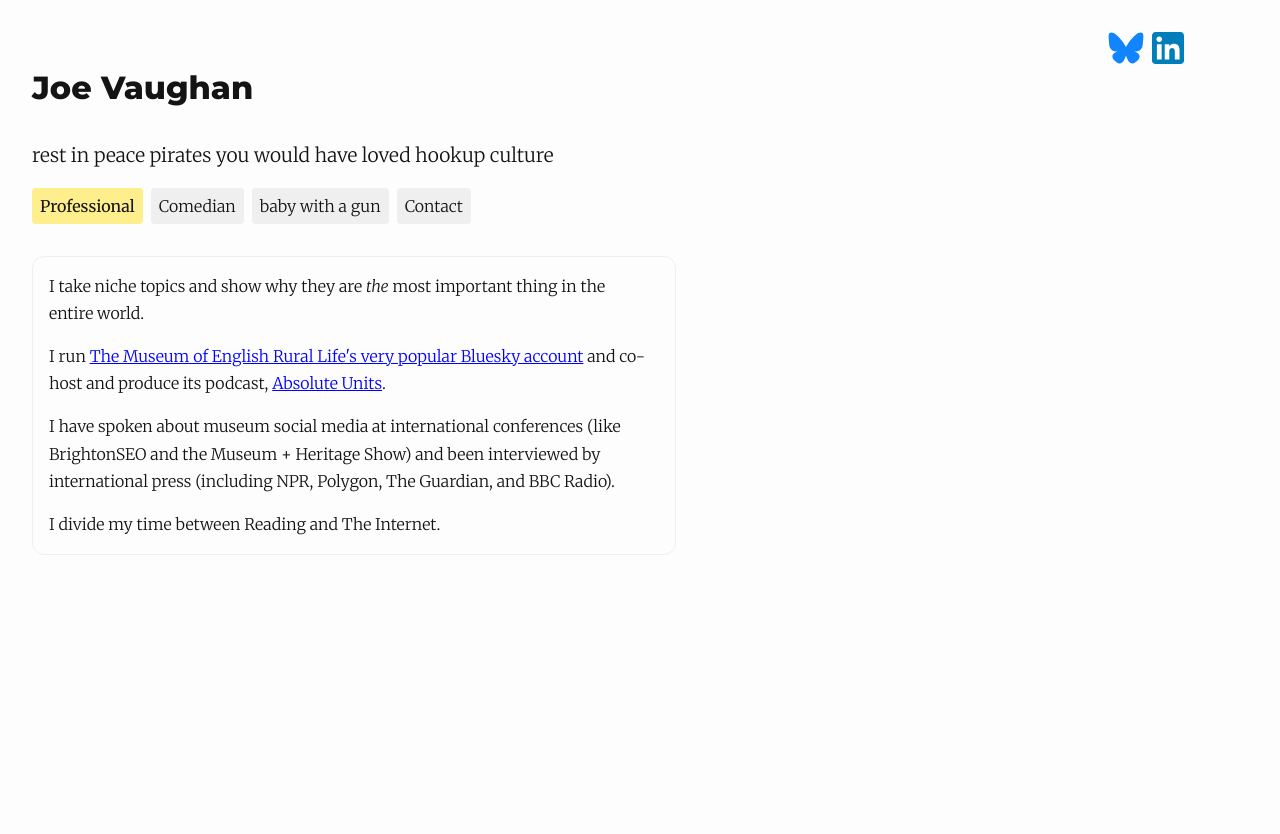
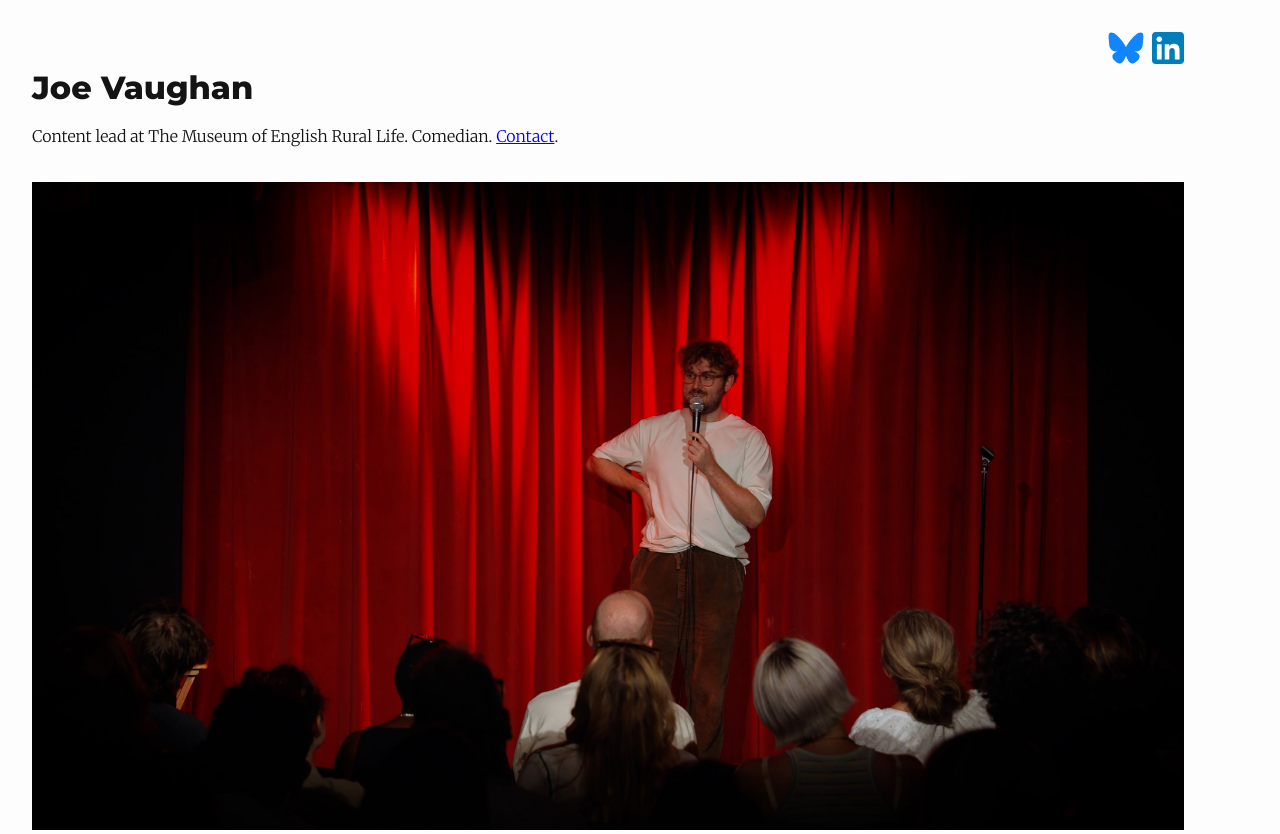
Before and after one commit to joevaugh4n/joevaugh4n, a React (Vite) app: page / in a window 1280 px wide. Before the commit the page ends 800 px from the top, so only its background shows below. Built offline with nearby package versions, Linux system fonts and the light colour scheme.

Commit message:
remove baby

```diff
--- a/src/App.tsx
+++ b/src/App.tsx
@@ -1,8 +1,7 @@
 import "./app.css";
-import BabyWithAGun from "/baby.jpg"
-import { useState } from "react";
 import Bluesky from "/bluesky.svg";
 import LinkedIn from "/linkedin.svg";
+import Joe from "/joe.jpg"
 
 interface ButtonProps {
   onClickAction: (arg: React.ReactNode) => void;
@@ -49,53 +48,6 @@ function SocialIcon({ url, title, icon }: IconProps) {
 }
 
 function App() {
-
-  interface TextOption {
-    /** The name. */
-    title: string;
-    /** React component. */
-    body: React.ReactNode;
-  }
-
-  const TextOptions: TextOption[] = [{
-    title: "Professional",
-    body: (
-      <><p>I take niche topics and show why they are <i>the</i> most important
-        thing in the entire world.</p>
-        <p>I run <a href="https://bsky.app/profile/themerl.bsky.social">The Museum of English Rural Life's very popular Bluesky account</a> and co-host and produce its podcast, <a href="https://merl.reading.ac.uk/explore/absolute-units/">Absolute Units</a>.</p>
-        <p>I have spoken about museum social media at international conferences (like BrightonSEO and the Museum + Heritage Show) and been interviewed by international press (including NPR, Polygon, The Guardian, and BBC Radio).</p><p>I divide my time between Reading and The Internet.</p>
-      </>
-    )
-  },
-  {
-    title: 'Comedian',
-    body: (
-      <>
-        <p>I'm a baby comedian and I have started doing gigs!</p>
-        <p> I'll list more here in the future (last updated 8 June 2025).</p>
-      </>
-    )
-  },
-  {
-    title: 'baby with a gun',
-    body: (
-      <><img src={BabyWithAGun} alt='baby with a gun' className='baby' />
-      </>
-    )
-  },
-  {
-    title: 'Contact',
-    body: (
-      <>
-        <a href="mailto:jbvaughan1993@gmail.com">email</a>
-      </>
-    )
-  }
-  ]
-
-  const [text, setText] = useState<React.ReactNode>(TextOptions[0].body);
-  const [active, setActive] = useState(0);
-
   return (
     <div className="container">
       <nav className="top-menu">
@@ -110,28 +62,13 @@ function App() {
           url="https://www.linkedin.com/in/joevaugh4n/"
         />
       </nav>
-      <header>
+      <header className='title'>
         <h1>Joe Vaughan</h1>
-        <p className="intro">
-          rest in peace pirates you would have loved hookup culture
-        </p>
-        <nav className="menu">
-          {TextOptions.map((option, i) => (
-            <Button
-              key={option.title}
-              onClickAction={setText}
-              setActive={setActive}
-              target={option.body}
-              caption={option.title}
-              index={i}
-              isActive={active === i}
-            />
-          ))}
-        </nav>
+        <p>Content lead at The Museum of English Rural Life. Comedian. <a href='mailto:jbvaughan1993@gmail.com'>Contact</a>.</p>
       </header>
-      {
-        text != "" && TextOptions[active].title.toLowerCase() != 'baby with a gun' ? <p className="highlight-text">{text}</p> : <div>{text}</div>
-      }
+
+      <img src={Joe} className='portrait' />
+
     </div>
   );
 }
--- a/src/app.css
+++ b/src/app.css
@@ -86,7 +86,7 @@ button.menu-item:focus {
 
 .social-icon {
     max-height: 32px;
-    transition: max-height 0.3s ease;
+    transition: max-height 0.2s ease;
 }
 
 .social-icon:hover {
@@ -95,9 +95,13 @@ button.menu-item:focus {
 
 /* Typography and design assets */
 
+.title {
+    margin-bottom: 2rem;
+}
+
 h1 {
     font-family: "Montserrat", sans-serif;
-    margin-bottom: 2rem;
+    margin-bottom: 1rem;
     font-weight: 800;
 }
 
@@ -126,3 +130,7 @@ a {
 .baby {
     max-width: 90vw;
 }
+
+.portrait {
+    max-width: 90vw;
+}
```
Also changed, not shown: public/baby.jpg (deleted), public/joe.jpg (added).
